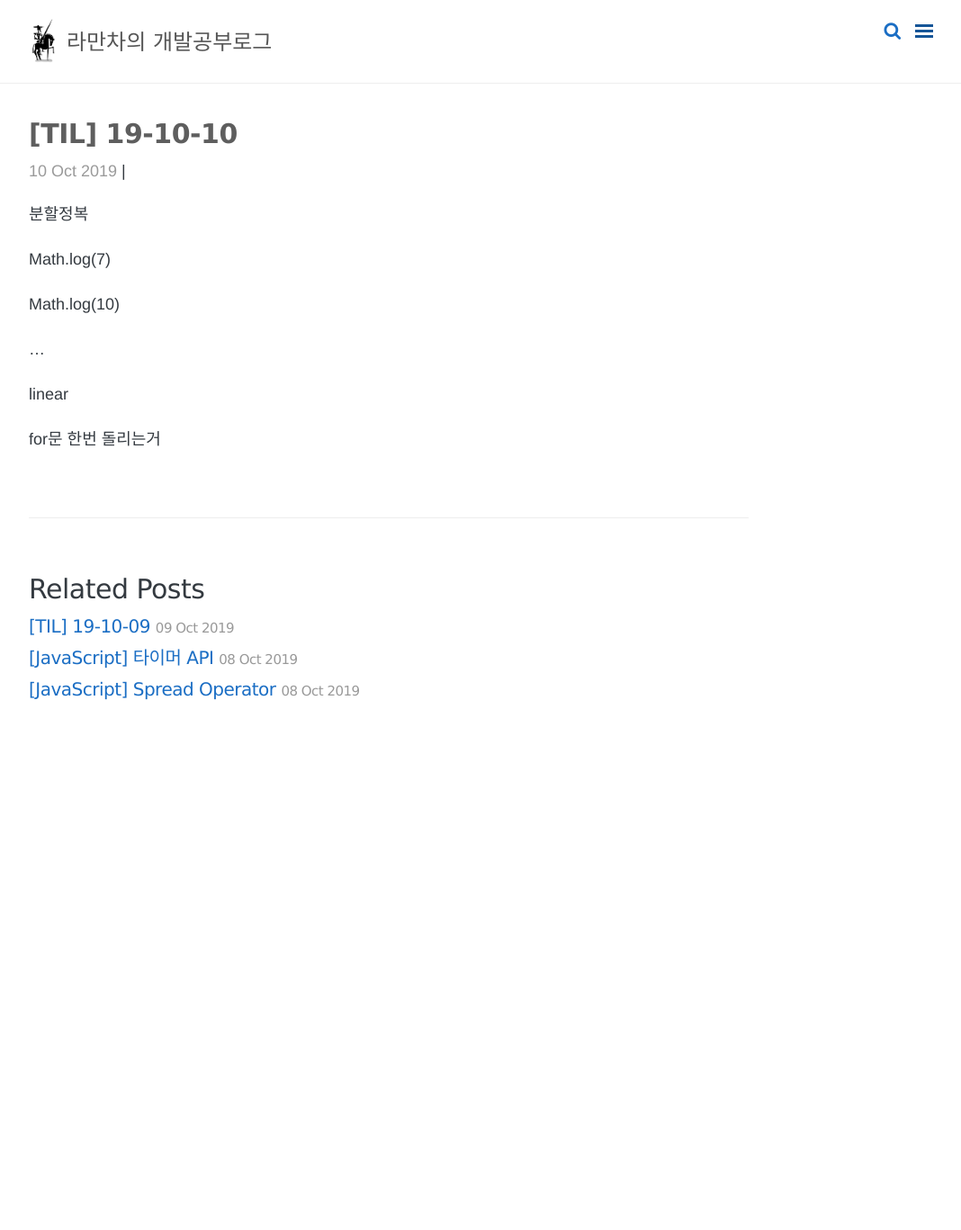
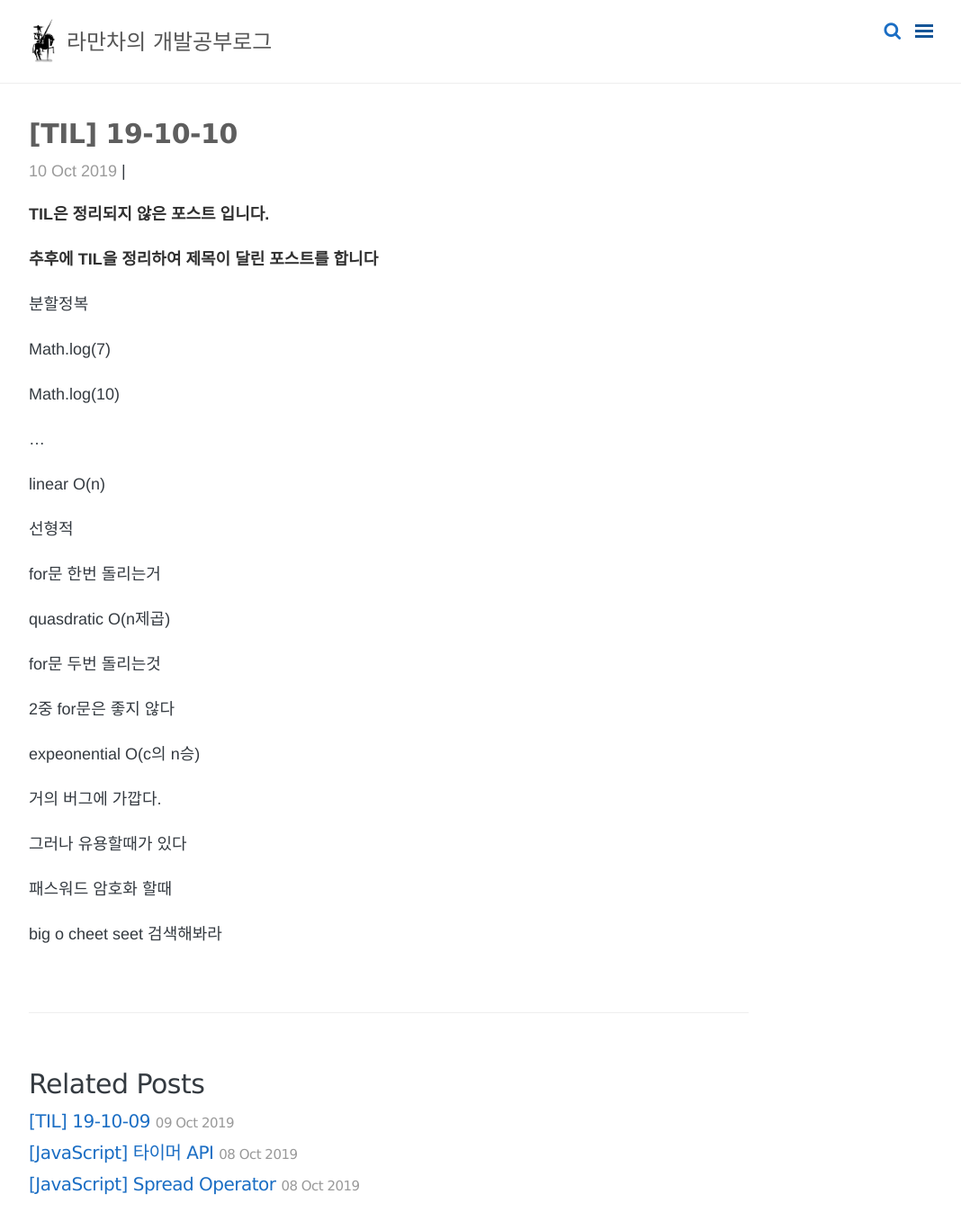
Before and after one commit to ElliottYoon7/ElliottYoon7.github.io, a Jekyll site: the page built from _posts/19-10-10-TIL.md, in a window 1280 px wide and 1389 px high. Shown: the top 1367 px of the window at 90% size, without its empty margins (208-1276 px from the left). Built offline with Jekyll 4.4.1, drawn with Linux system fonts in a browser that asks for light colours; nearby versions of some CDN libraries; comment, search, counter and statistics services are not loaded.

Commit message:
Update 19-10-10-TIL.md

```diff
--- a/_posts/19-10-10-TIL.md
+++ b/_posts/19-10-10-TIL.md
@@ -7,6 +7,12 @@ date:   2019-10-10
 categories: [TIL]
 
 ---
+
+**TIL은 정리되지 않은 포스트 입니다.**
+
+**추후에 TIL을 정리하여 제목이 달린 포스트를 합니다**
+
+
 
 
 
@@ -20,6 +26,30 @@ Math.log(10)
 
 
 
-linear
+linear  O(n)
+
+선형적
 
 for문 한번 돌리는거
+
+
+
+quasdratic O(n제곱)
+
+for문 두번 돌리는것
+
+2중 for문은 좋지 않다
+
+
+
+expeonential  O(c의 n승)
+
+거의 버그에 가깝다.
+
+그러나 유용할때가 있다
+
+패스워드 암호화 할때
+
+
+
+big o cheet seet 검색해봐라
```
